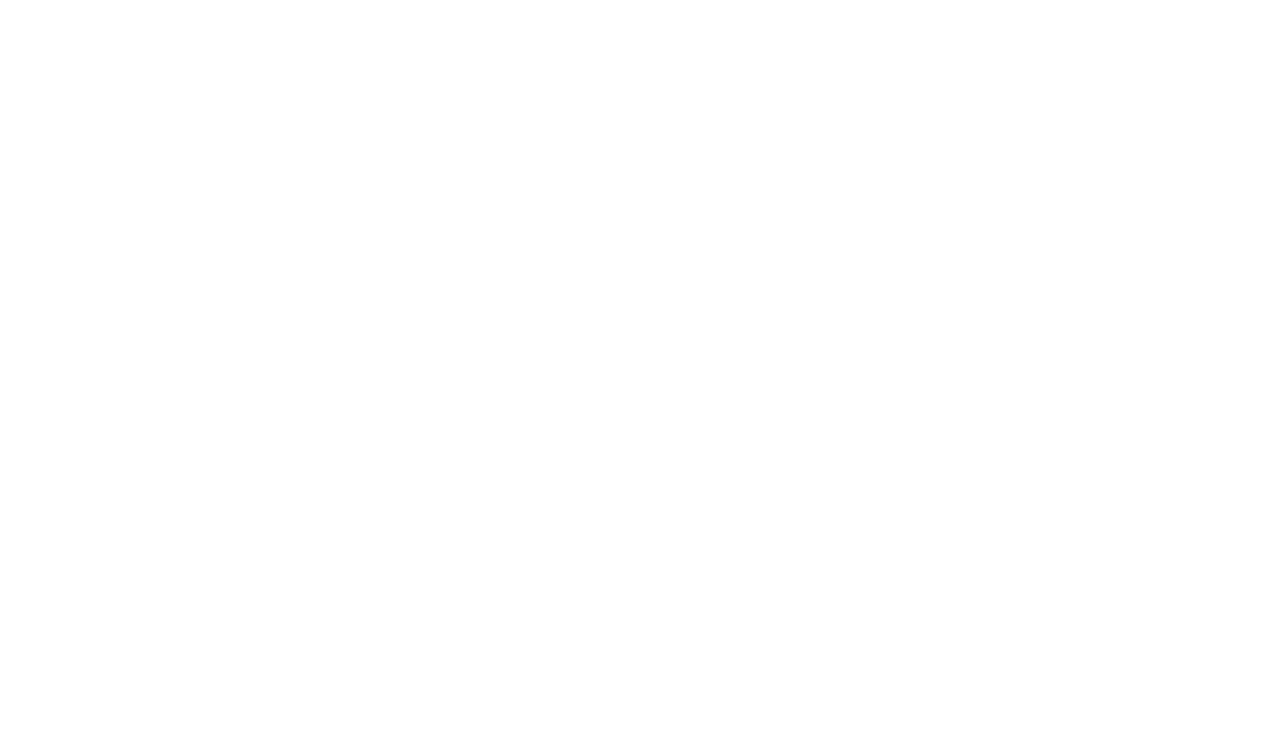
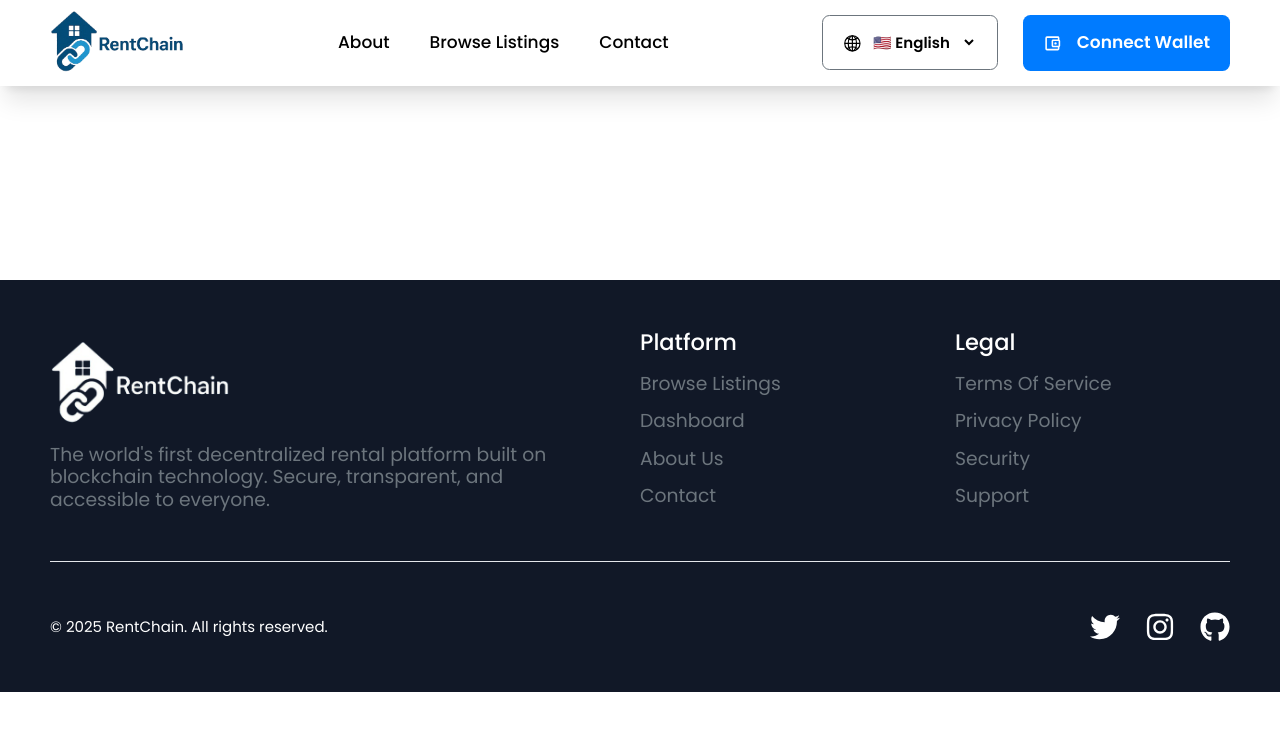
Before and after one commit to Jo-shua09/RentChain, a React (Vite) app in the folder Frontend/RentChain/: page /listing in a window 1280 px wide. Before the commit this address had no page. Shown: the top 730 px of the page. Built offline with nearby package versions, Linux system fonts and the light colour scheme.

Commit message:
feat: add Listings page and integrate it into the routing structure

```diff
--- /dev/null
+++ b/Frontend/RentChain/src/pages/Listings.jsx
@@ -0,0 +1,7 @@
+export default function Listings() {
+	return (
+		<div className="w-full section">
+			<div className=""></div>
+		</div>
+	);
+}
--- a/Frontend/RentChain/src/routes/AppRouter.jsx
+++ b/Frontend/RentChain/src/routes/AppRouter.jsx
@@ -3,6 +3,7 @@
 import About from "../pages/About";
 import Contact from "../pages/Contact";
 import AppLayout from "../layouts/AppLayout";
+import Listings from "../pages/Listings";
 
 export default function AppRouter() {
 	return (
@@ -11,6 +12,7 @@
 				<Route element={<AppLayout />}>
 					<Route path="/" element={<Home />} />
 					<Route path="/about" element={<About />} />
+					<Route path="/listing" element={<Listings />} />
 					<Route path="/contact" element={<Contact />} />
 				</Route>
 			</Routes>
```
